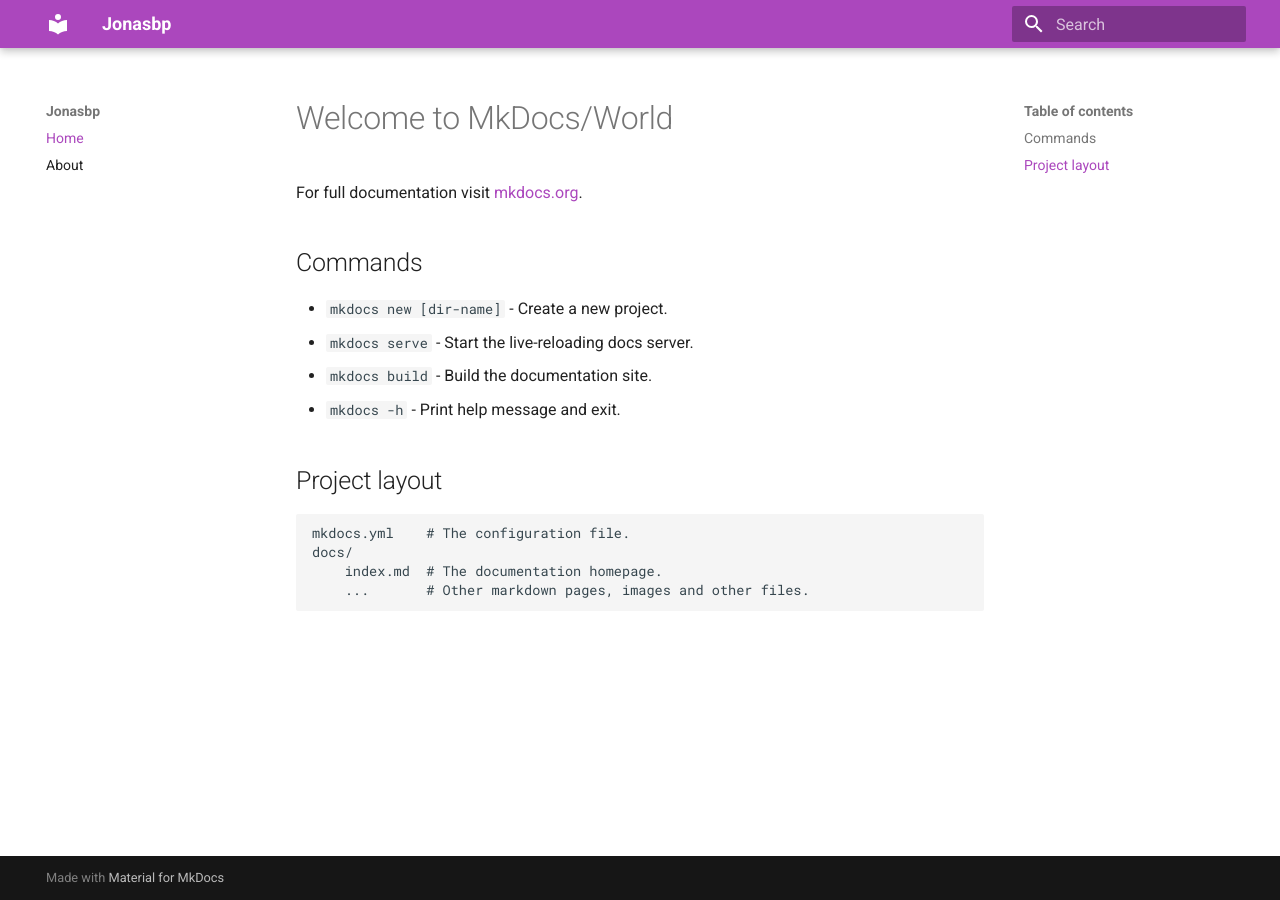
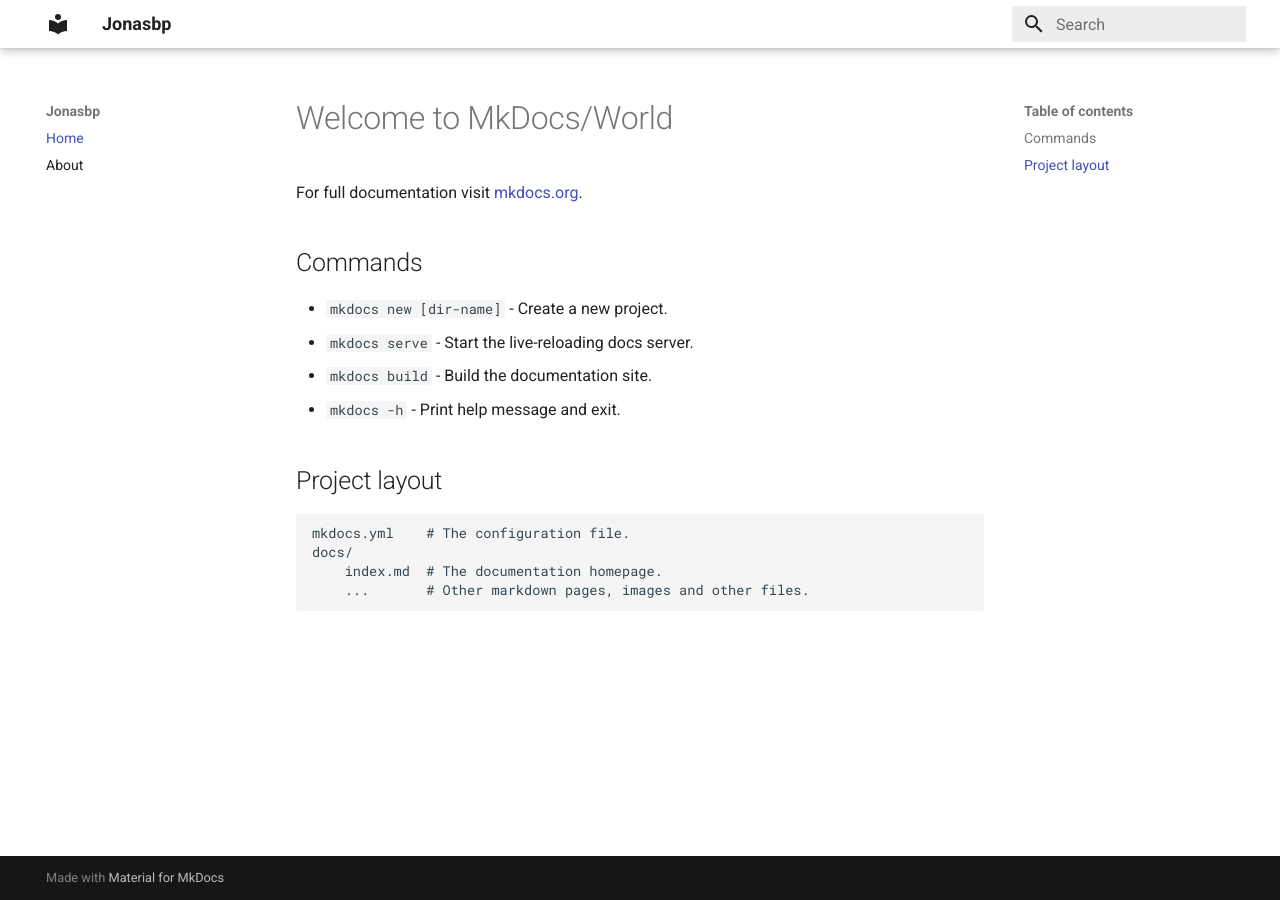
Before and after one commit to jonasbp/blog, an MkDocs documentation site: the page built from docs/index.md, in a window 1280 px wide. Built offline with MkDocs 1.6.1 and Material for MkDocs 9.7.7, drawn with Linux system fonts in a browser that asks for light colours.

Commit message:
Change colors

```diff
--- a/mkdocs.yml
+++ b/mkdocs.yml
@@ -6,4 +6,4 @@ nav:
 theme:
     name: material
     palette:
-        primary: purple
+        primary: white
```
